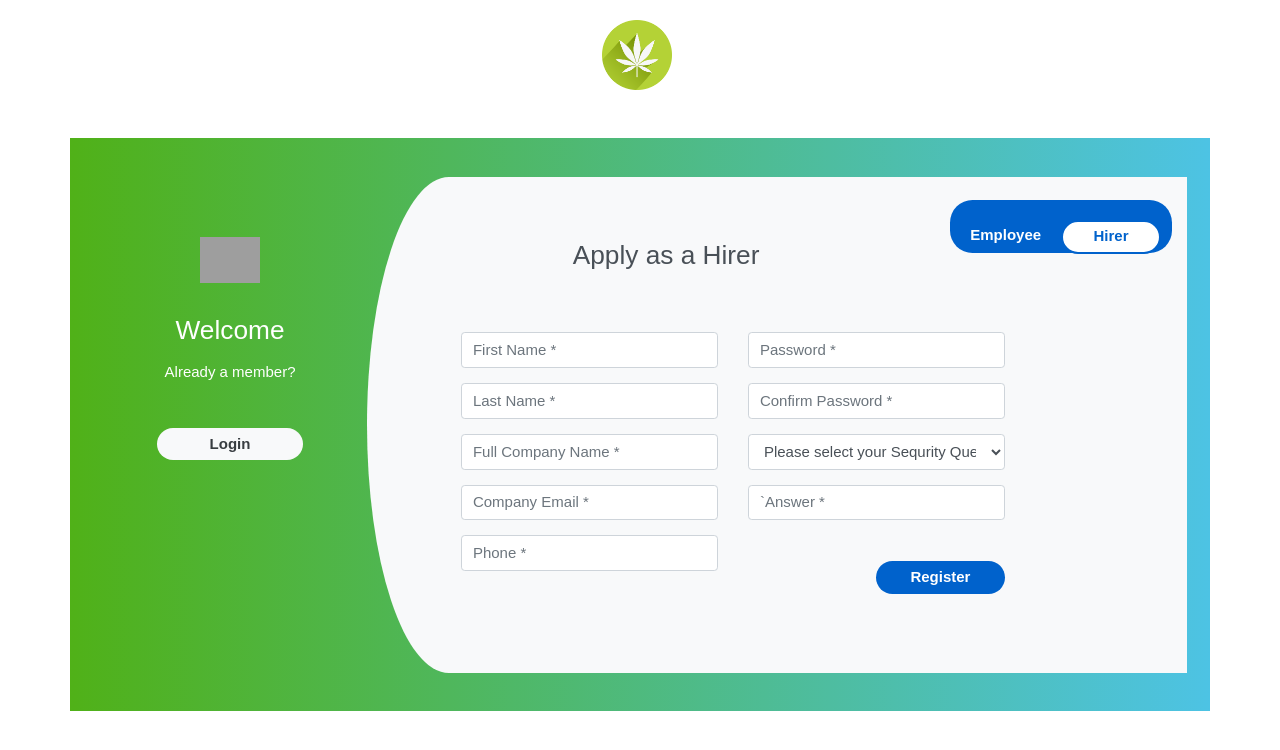
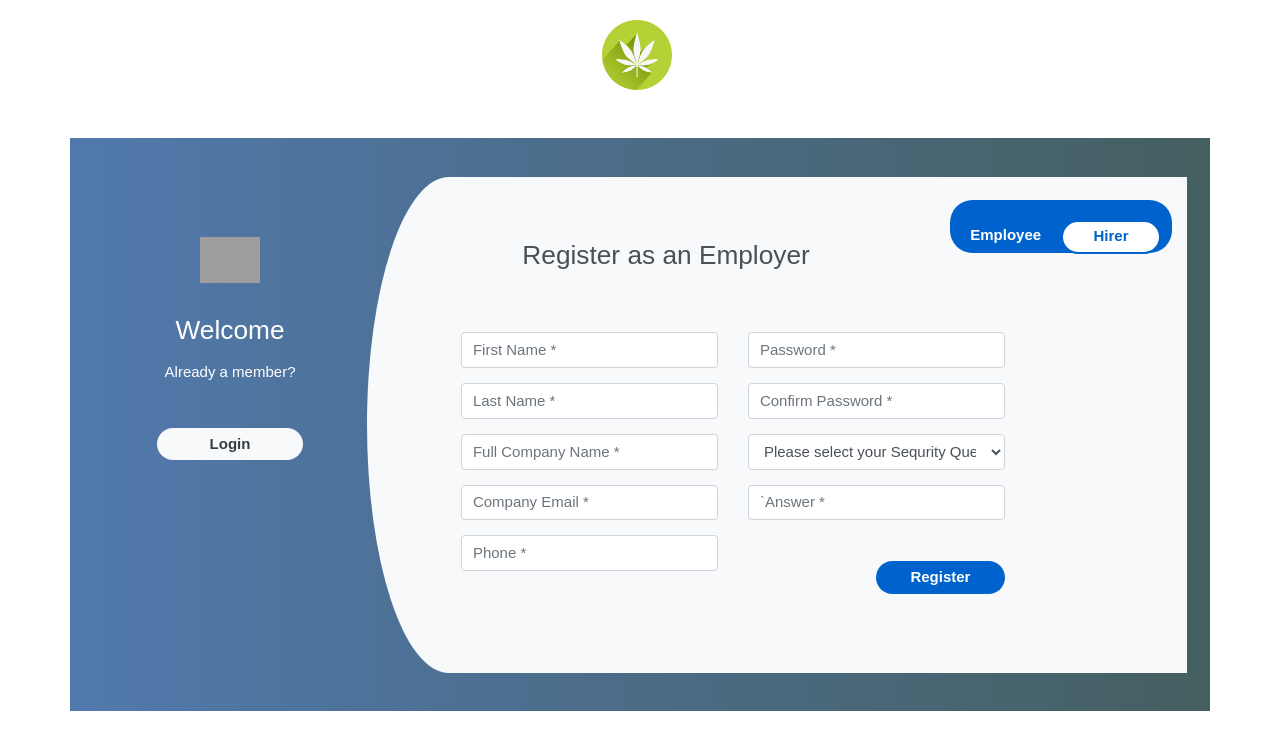
Before and after one commit to Team-Ocho/CannaHire, a React (Create React App) app: page /admin-login in a window 1280 px wide. Shown: the top 750 px of the page. Built offline with nearby package versions, Linux system fonts and the light colour scheme; grey boxes are pictures that could not be loaded; a web font is replaced by a local one.

Commit message:
css color changes to register form

```diff
--- a/src/components/company-pages/CompanyLogin.js
+++ b/src/components/company-pages/CompanyLogin.js
@@ -37,7 +37,7 @@ class CompanyLogin extends Component {
                                 </li>
                             </ul>
                             <div class="tab-pane active" id="profile" role="tabpanel" aria-labelledby="profile-tab">
-                                <h3 class="register-heading">Apply as a Hirer</h3>
+                                <h3 class="register-heading">Register as an Employer</h3>
                                 <div class="row register-form">
                                     <div class="col-md-6">
                                         <div class="form-group">
--- a/src/styles/CompanyLogin.css
+++ b/src/styles/CompanyLogin.css
@@ -1,5 +1,5 @@
 .register{
-    background: -webkit-linear-gradient(left, #50b118, #4dc3e4);
+    background: -webkit-linear-gradient(left, #5179AD, #455F60);
     margin-top: 3%;
     padding: 3%;
 }
```
